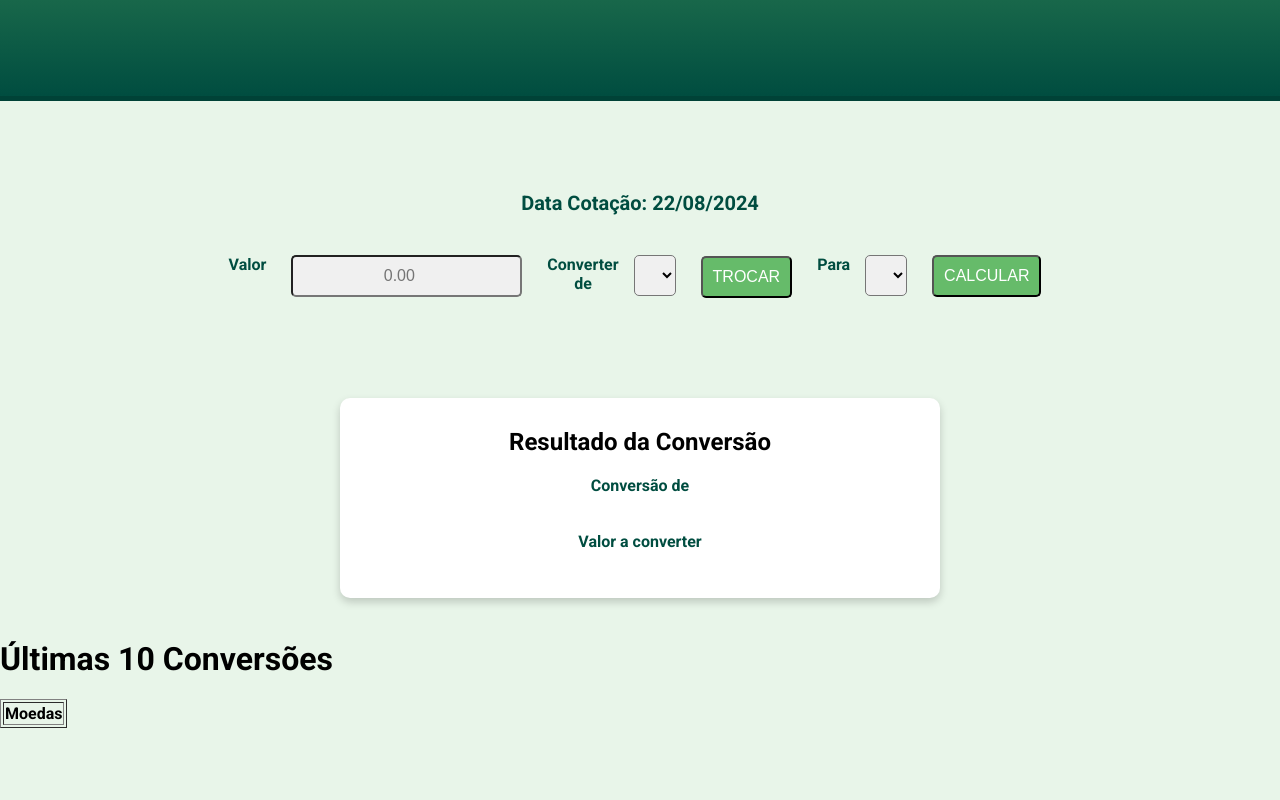
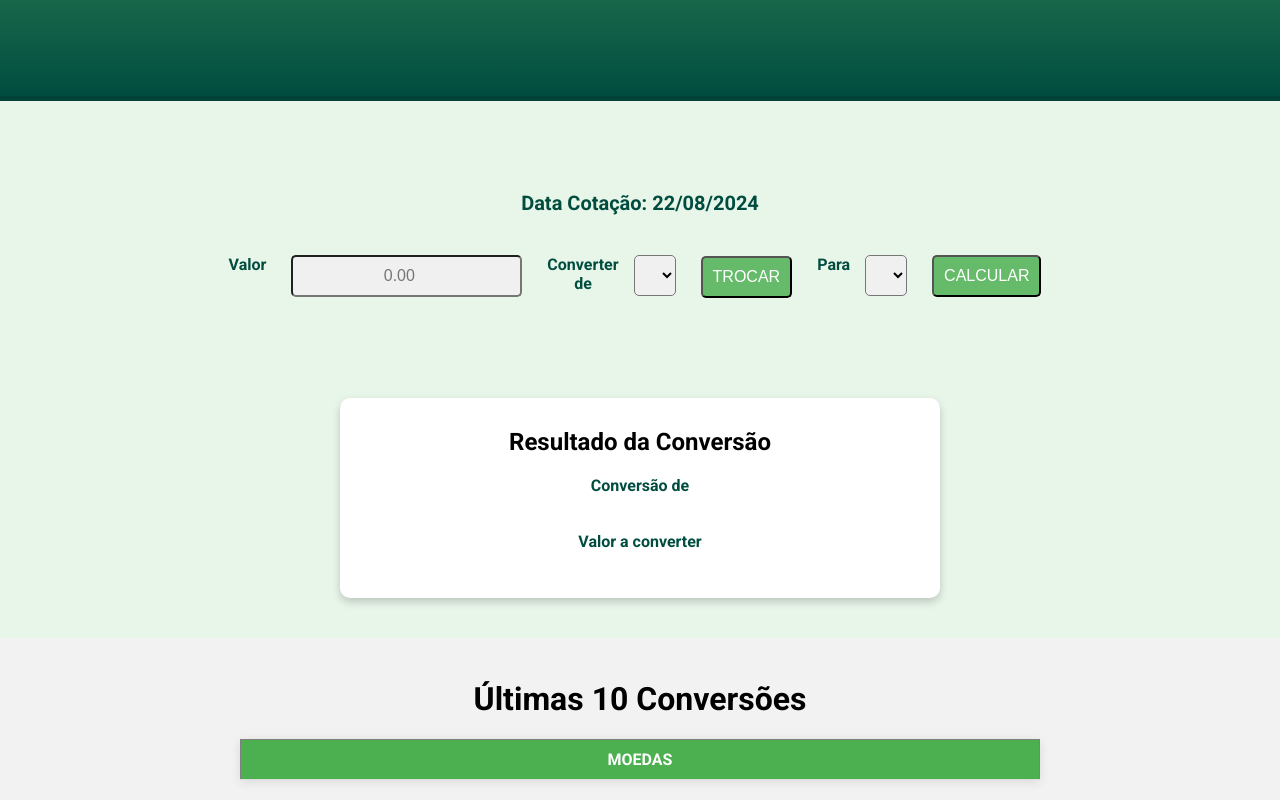
Before and after one commit to Ayalos2/ProjetoWeb, a website: page main.html in a window 1280 px wide. Shown: the part 309-1109 px from the top of the page. Before the commit the page ends 1037 px from the top, so only its background shows below. Drawn offline with Linux system fonts and the light colour scheme; no server answers.

Commit message:
Update style.css
Adicionado CSS da tabela no footer

```diff
--- a/style.css
+++ b/style.css
@@ -110,3 +110,45 @@ input[type="button"]:hover{
     background-color: #004d40;
 
 }
+
+footer {
+    text-align: center;
+    padding: 20px;
+    background-color: #f2f2f2;
+}
+
+.footer-title {
+    margin-bottom: 20px;
+    font-size: 1.5em;
+    color: #333;
+}
+
+table {
+    margin: 0 auto; /* Centraliza a tabela */
+    border-collapse: collapse;
+    width: 80%;
+    max-width: 800px;
+    box-shadow: 0 2px 10px rgba(0, 0, 0, 0.1);
+}
+
+th, td {
+    padding: 10px;
+    text-align: middle;
+    border-bottom: 1px solid #ddd;
+    color: #333;
+}
+
+th {
+    background-color: #4CAF50;
+    color: white;
+    text-transform: uppercase;
+    font-weight: bold;
+}
+
+tr:nth-child(even) {
+    background-color: #f9f9f9;
+}
+
+tr:hover {
+    background-color: #f1f1f1;
+}
```
